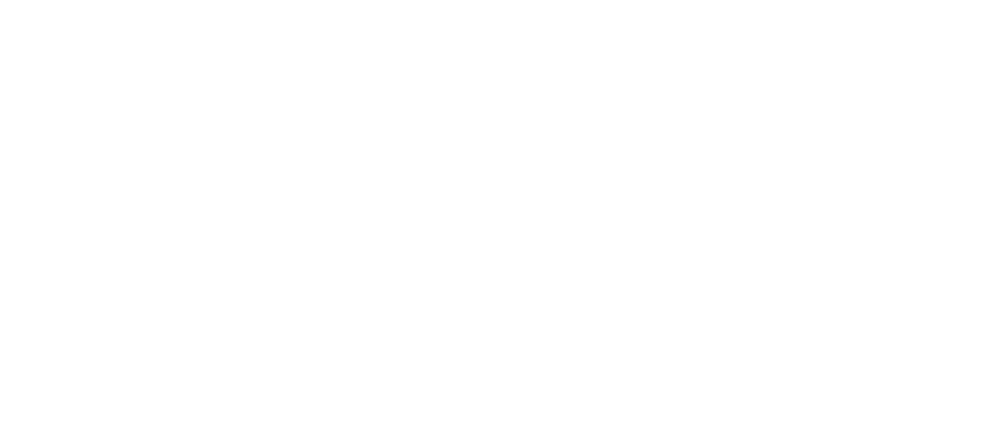
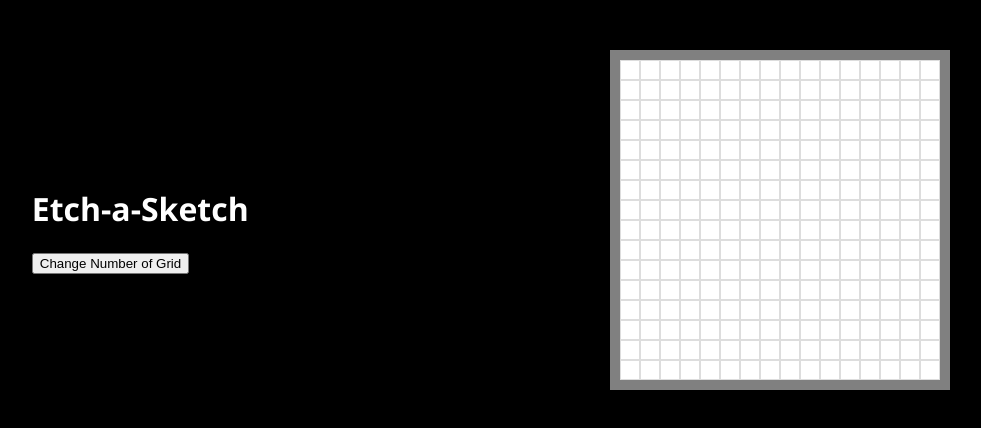
Before and after one commit to mmadiee/odin-etch-a-sketch, a plain HTML site: page index.html in a window 1280 px wide. Shown: the whole page, without its empty margins (149-1130 px from the left). Drawn offline with Linux system fonts and the light colour scheme.

Commit message:
Configured grid-box by 16x16 with hover effect features

```diff
--- a/eas.js
+++ b/eas.js
@@ -0,0 +1,17 @@
+document.addEventListener("DOMContentLoaded", () => {
+    const container = document.querySelector('.container');
+
+    // Create a 16x16 grid
+    const gridSize = 16;
+    for (let i = 0; i < gridSize * gridSize; i++) {
+      const gridItem = document.createElement('div');
+      gridItem.classList.add('grid-item');
+
+      // Add hover effect
+      gridItem.addEventListener('mouseover', () => {
+        gridItem.style.backgroundColor = 'black'; // Change this to any color you prefer
+      });
+
+      container.appendChild(gridItem);
+    }
+  });
--- a/index.html
+++ b/index.html
@@ -1,13 +1,20 @@
 <!DOCTYPE html>
 <html lang="en">
-<head>
-    <meta charset="UTF-8">
-    <meta name="viewport" content="width=device-width, initial-scale=1.0">
+  <head>
+    <meta charset="UTF-8" />
+    <meta name="viewport" content="width=device-width, initial-scale=1.0" />
     <title>Etch-a-Sketch</title>
     <script src="eas.js" defer></script>
     <link rel="stylesheet" href="styles.css" />
-</head>
-<body>
+  </head>
+  <body>
+    <main>
+      <div class="left">
+        <h1>Etch-a-Sketch</h1>
+        <button>Change Number of Grid</button>
+      </div>
 
-</body>
+      <div class="container"></div>
+    </main>
+  </body>
 </html>
--- a/styles.css
+++ b/styles.css
@@ -0,0 +1,29 @@
+body {
+  background-color: black;
+  color: white;
+  font-family: "Segoe UI", Tahoma, Geneva, Verdana, sans-serif;
+  margin: 0;
+}
+
+main {
+  margin-top: 50px;
+  display: flex;
+  align-items: center;
+  justify-content: space-around;
+}
+
+.container {
+  display: flex;
+  flex-wrap: wrap;
+  width: 320px;
+  height: 320px;
+  border: 1px solid #000;
+  border: solid 10px grey;
+  background-color: white;
+}
+
+.grid-item {
+  flex: 0 0 20px;
+  border: 1px solid #ddd;
+  box-sizing: border-box;
+}
```
